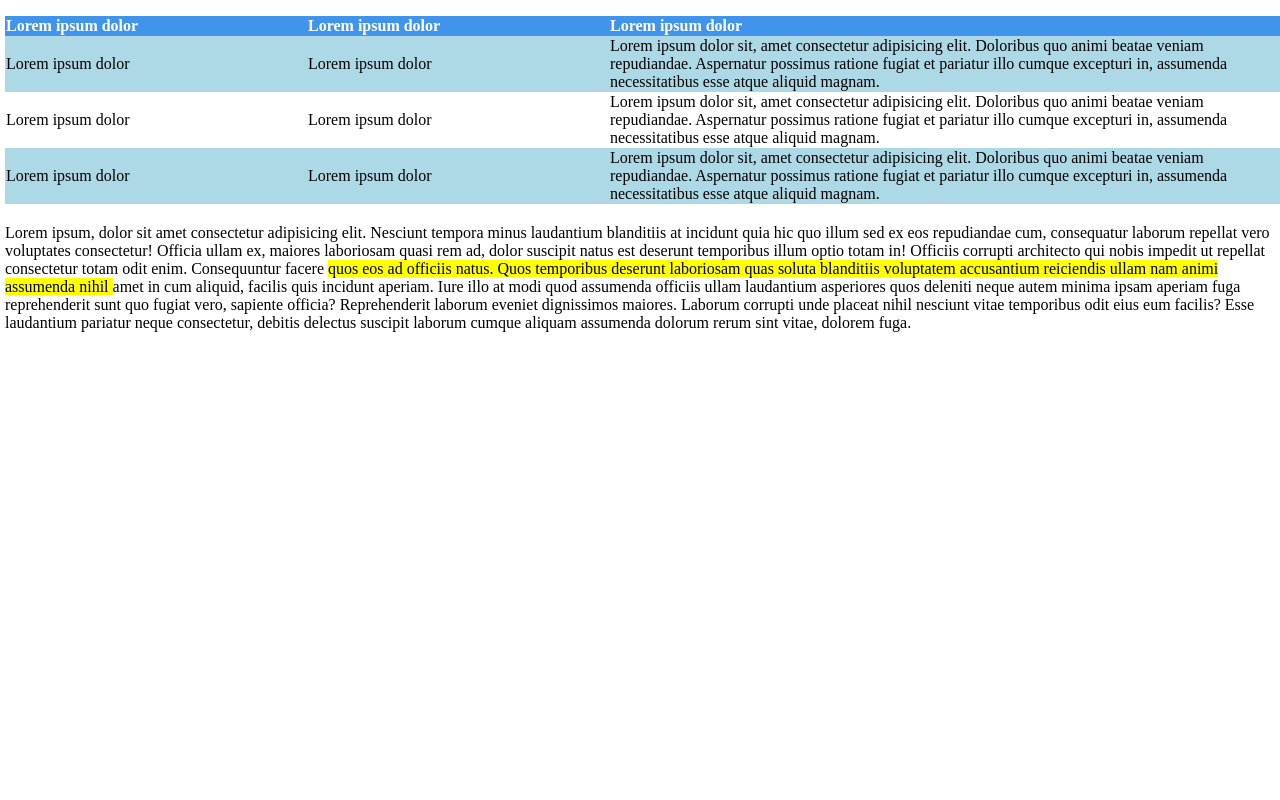
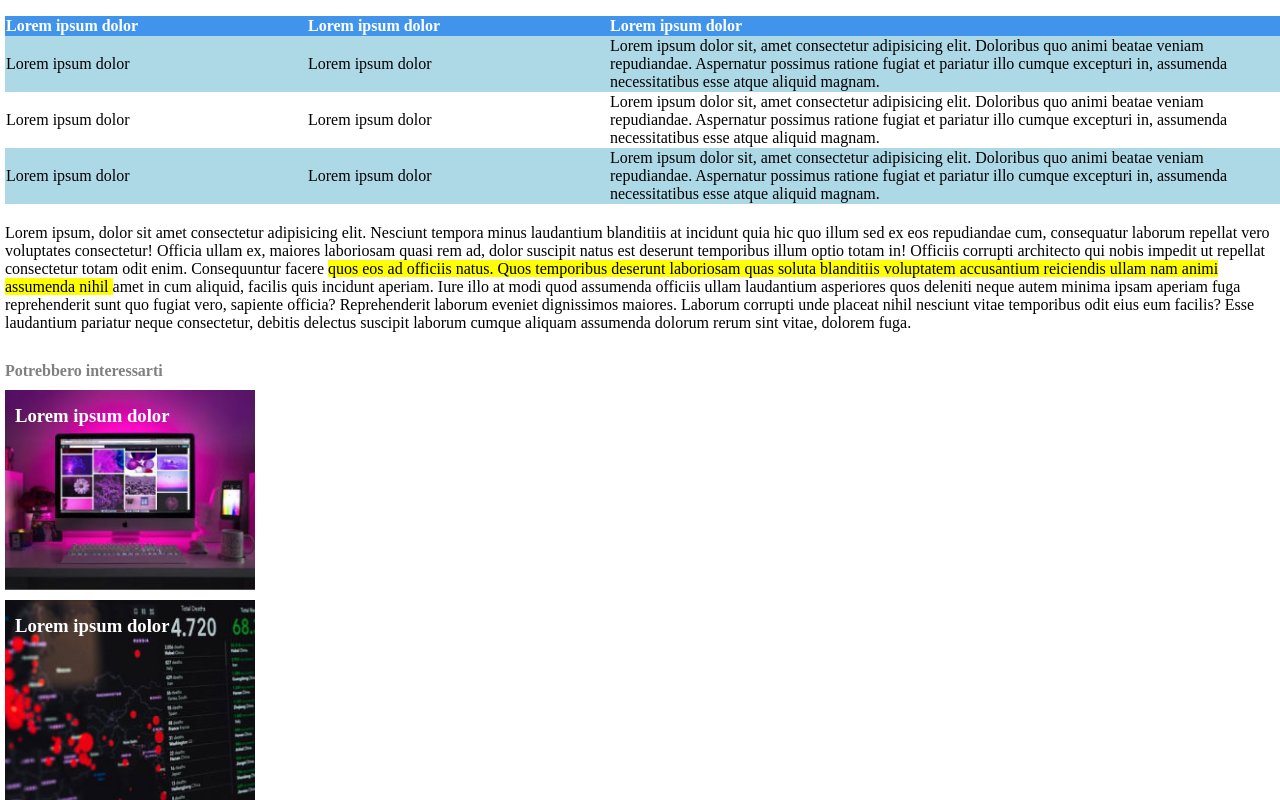
Before and after one commit to Tagliapietra96/html-css-booleaner, a plain HTML site: page index.html in a window 1280 px wide. Shown: the part 853-1653 px from the top of the page. Before the commit the page ends 1185 px from the top, so only its background shows below. Drawn offline with Linux system fonts and the light colour scheme.

Commit message:
exercise completed

```diff
--- a/css/style.css
+++ b/css/style.css
@@ -26,6 +26,15 @@ thead{
     text-align: left;
 }
 
+footer{
+    margin-left:5px ;
+    margin-top: 30px;
+}
+
+footer>h4{
+    color: grey;
+}
+
 .short{
     width: 300px;
 }
@@ -51,6 +60,32 @@ thead{
     color: gray;
 }
 
+.art_1{
+    background-image: url("../img/monitor.jpg");
+    width: 250px;
+    height: 200px;
+    background-repeat: no-repeat;
+    background-size: cover;
+    background-position: center;
+    margin-top: 10px;
+}
+
+.art_2{
+    background-image: url("../img/graph.jpg");
+    width: 250px;
+    height: 200px;
+    background-repeat: no-repeat;
+    background-size: cover;
+    background-position: center;
+    margin-top: 10px;
+}
+
+.text-white{
+    color: white;
+    padding-left: 10px;
+    padding-top: 15px;
+}
+
 #data{
     font-size: small;
 }
--- a/index.html
+++ b/index.html
@@ -118,6 +118,21 @@
 
         </main>
 
+        <!-- Articoli correlati -->
+        <footer>
+
+            <h4>Potrebbero interessarti</h4>
+
+            <div class="art_1">
+                <h3 class="text-white">Lorem ipsum dolor</h3>
+            </div>
+
+            <div class="art_2">
+                <h3 class="text-white">Lorem ipsum dolor</h3>
+            </div>
+
+        </footer>
+
     </div>
     <!-- Fine container di tutti gli elementi della pagina -->
 </body>
```
